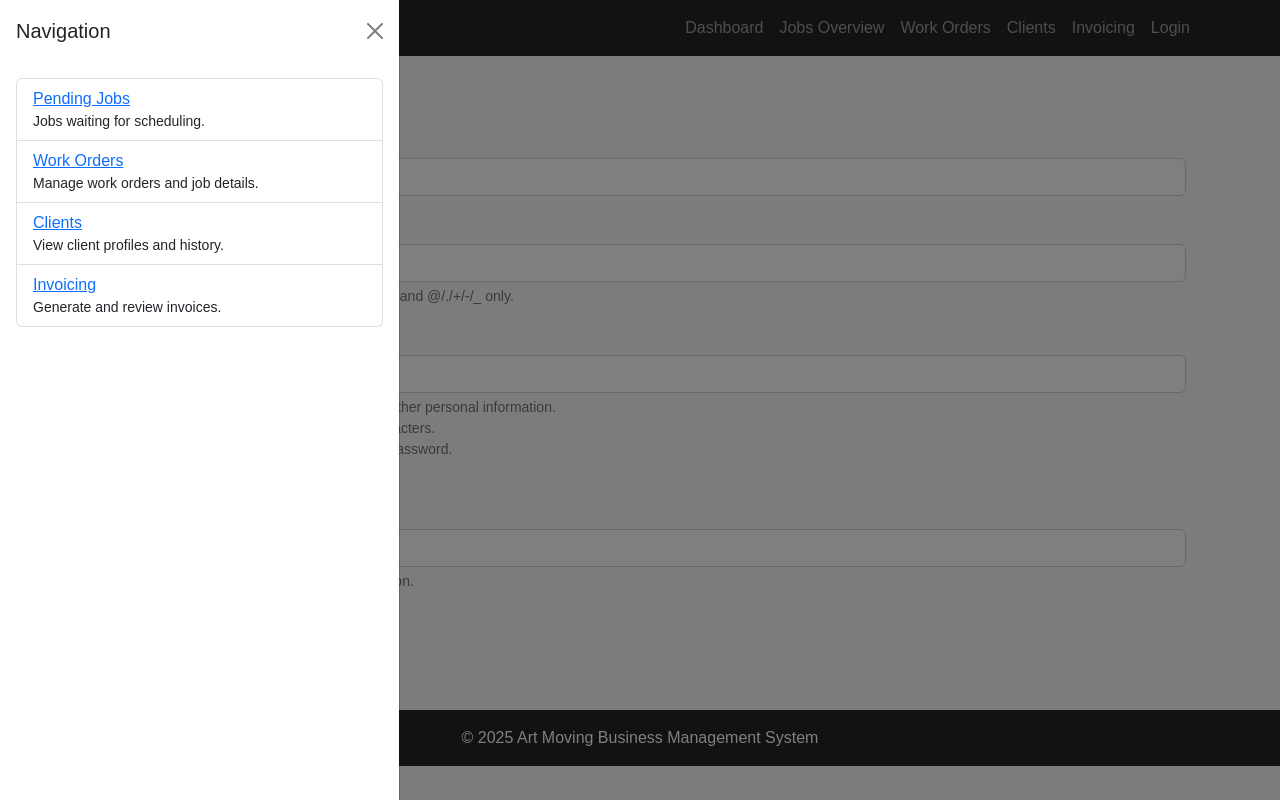
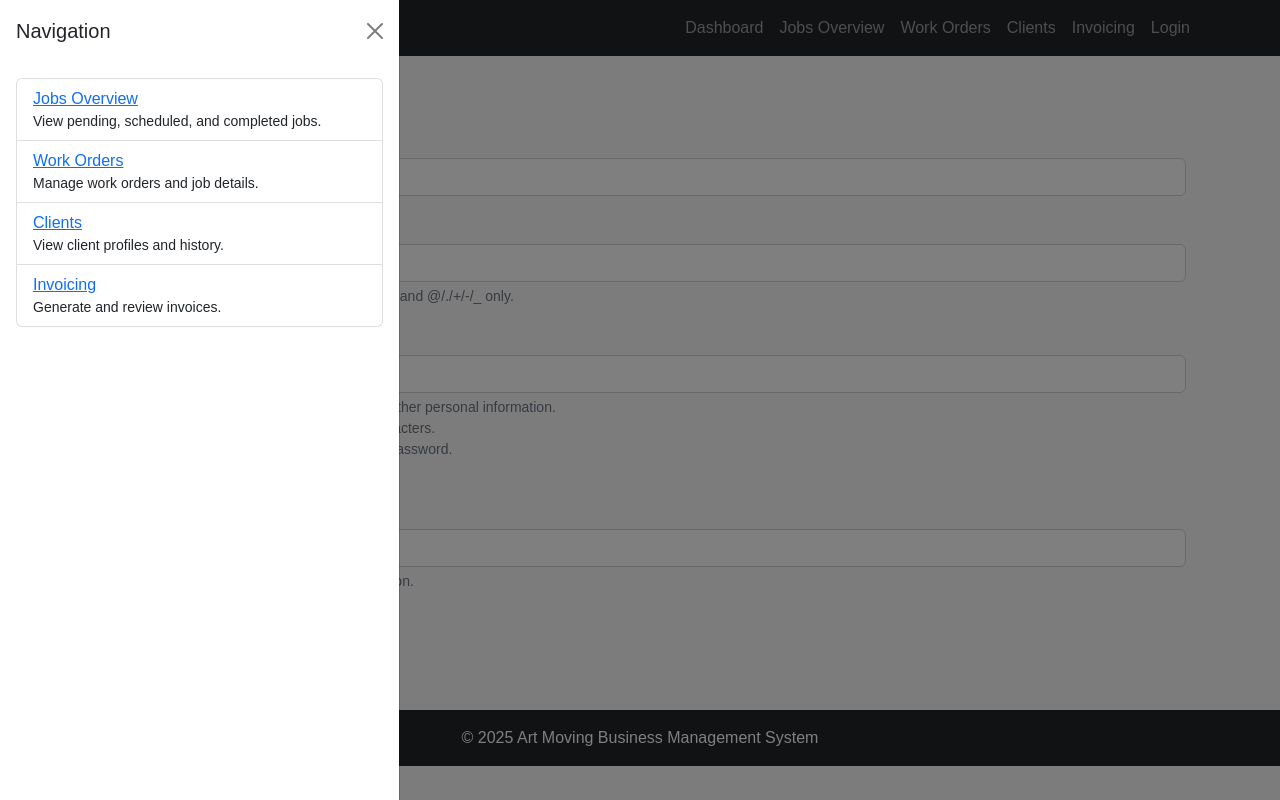
Before and after one commit to mattyray/art_moving_buisness, a Django app: page /accounts/signup/ in a window 1280 px wide, after a click on "Menu". Run offline with Django 5.2, Linux system fonts and the light colour scheme; some libraries are stand-ins or nearby versions.

Commit message:
fixed jobs on off canvas

```diff
--- a/templates/base.html
+++ b/templates/base.html
@@ -12,11 +12,11 @@
   {% block extra_css %}{% endblock %}
 </head>
 <body>
-  <!-- Navbar with Jobs Overview Link -->
+  <!-- Navbar with Offcanvas Menu Toggle -->
   <nav class="navbar navbar-expand-lg navbar-dark bg-dark">
     <div class="container">
       <div class="d-flex align-items-center">
-        <!-- Menu Button on the Left -->
+        <!-- Offcanvas Toggle Button on Left -->
         <a class="btn btn-outline-light me-2" data-bs-toggle="offcanvas" data-bs-target="#offcanvasSidebar" role="button" aria-controls="offcanvasSidebar">
           Menu
         </a>
@@ -30,7 +30,7 @@
       <div class="collapse navbar-collapse" id="navbarNav">
         <ul class="navbar-nav ms-auto">
           <li class="nav-item"><a class="nav-link" href="{% url 'home' %}">Dashboard</a></li>
-          <!-- New Jobs Overview Nav Link -->
+          <!-- New Jobs Overview Link -->
           <li class="nav-item"><a class="nav-link" href="{% url 'jobs_overview' %}">Jobs Overview</a></li>
           <li class="nav-item"><a class="nav-link" href="{% url 'workorder_list' %}">Work Orders</a></li>
           <li class="nav-item"><a class="nav-link" href="#">Clients</a></li>
@@ -45,7 +45,7 @@
     </div>
   </nav>
 
-  <!-- Offcanvas Sidebar -->
+  <!-- Offcanvas Sidebar (Collapsible Navigation) -->
   <div class="offcanvas offcanvas-start" tabindex="-1" id="offcanvasSidebar" aria-labelledby="offcanvasSidebarLabel">
     <div class="offcanvas-header">
       <h5 class="offcanvas-title" id="offcanvasSidebarLabel">Navigation</h5>
@@ -53,18 +53,22 @@
     </div>
     <div class="offcanvas-body">
       <ul class="list-group">
+        <!-- Jobs Overview Link -->
         <li class="list-group-item">
-          <a href="#" class="stretched-link">Pending Jobs</a>
-          <p class="small mb-0">Jobs waiting for scheduling.</p>
+          <a href="{% url 'jobs_overview' %}" class="stretched-link">Jobs Overview</a>
+          <p class="small mb-0">View pending, scheduled, and completed jobs.</p>
         </li>
+        <!-- Work Orders -->
         <li class="list-group-item">
           <a href="{% url 'workorder_list' %}" class="stretched-link">Work Orders</a>
           <p class="small mb-0">Manage work orders and job details.</p>
         </li>
+        <!-- Clients -->
         <li class="list-group-item">
           <a href="#" class="stretched-link">Clients</a>
           <p class="small mb-0">View client profiles and history.</p>
         </li>
+        <!-- Invoicing -->
         <li class="list-group-item">
           <a href="#" class="stretched-link">Invoicing</a>
           <p class="small mb-0">Generate and review invoices.</p>
```
